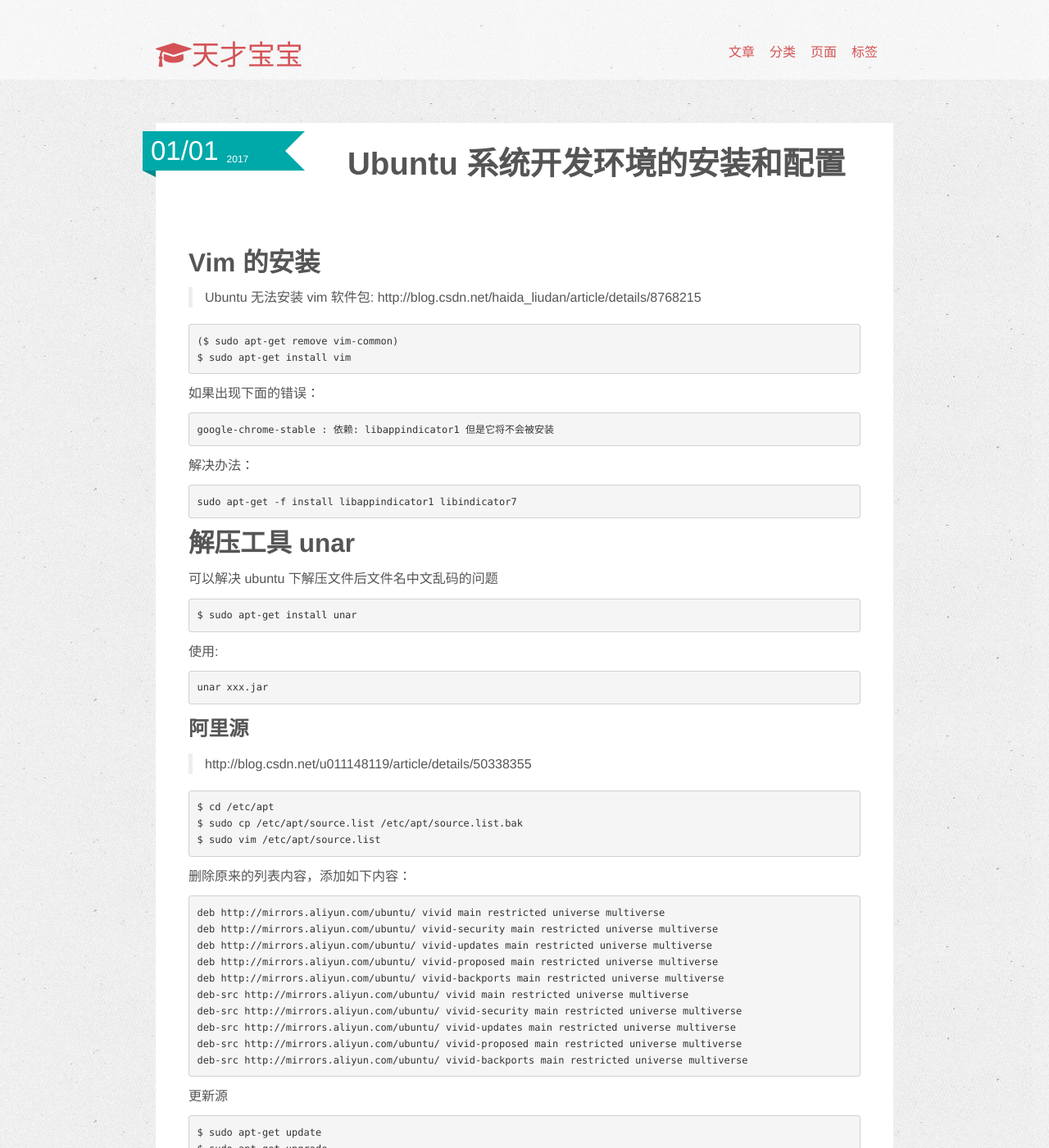
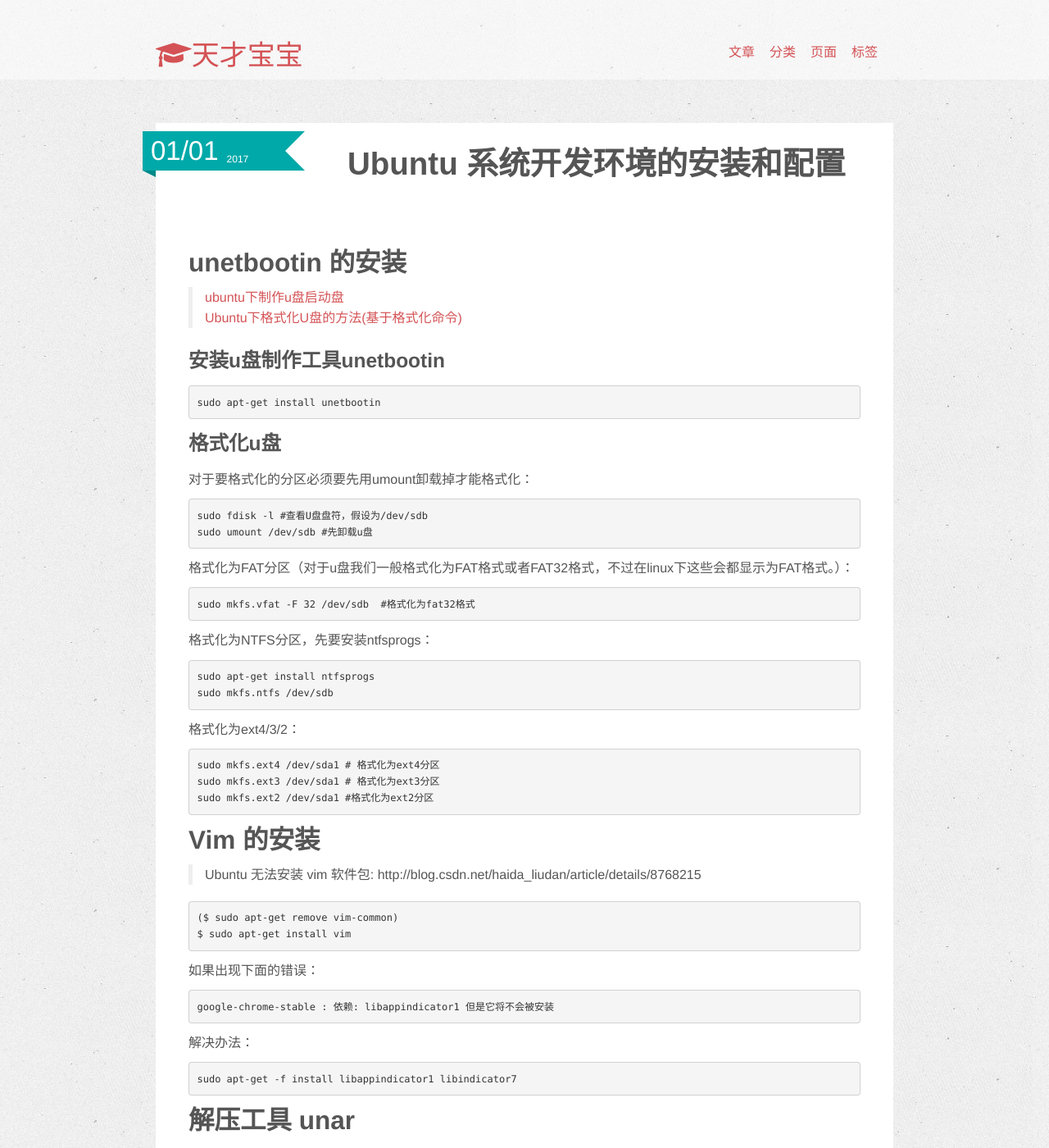
Before and after one commit to wanlp10/wuchao.github.io, a Jekyll site: the page built from _posts/2017-01-01-Ubuntu-Java-Env-Configuration.md, in a window 1280 px wide and 1400 px high. Shown: the whole window at 82% size. Built offline with Jekyll 4.4.1, drawn with Linux system fonts in a browser that asks for light colours; nearby versions of some CDN libraries; comment, search, counter and statistics services are not loaded; some of the changed text lies outside the part shown.

Commit message:
initial commit.

````diff
--- a/_posts/2017-01-01-Ubuntu-Java-Env-Configuration.md
+++ b/_posts/2017-01-01-Ubuntu-Java-Env-Configuration.md
@@ -10,6 +10,41 @@ tags : [Ubuntu]
 ---
 
 <!--break-->
+
+## unetbootin 的安装
+> [ubuntu下制作u盘启动盘](http://blog.csdn.net/l0605020112/article/details/20048899)
+>
+> [Ubuntu下格式化U盘的方法(基于格式化命令)](http://mtoou.info/ubuntu-geshihua-upan/)
+
+### 安装u盘制作工具unetbootin
+```
+sudo apt-get install unetbootin
+```
+
+### 格式化u盘
+对于要格式化的分区必须要先用umount卸载掉才能格式化：
+```
+sudo fdisk -l #查看U盘盘符，假设为/dev/sdb
+sudo umount /dev/sdb #先卸载u盘
+```
+
+格式化为FAT分区（对于u盘我们一般格式化为FAT格式或者FAT32格式，不过在linux下这些会都显示为FAT格式。）：
+```
+sudo mkfs.vfat -F 32 /dev/sdb  #格式化为fat32格式
+```
+
+格式化为NTFS分区，先要安装ntfsprogs：
+```
+sudo apt-get install ntfsprogs
+sudo mkfs.ntfs /dev/sdb
+```
+
+格式化为ext4/3/2：
+```
+sudo mkfs.ext4 /dev/sda1 # 格式化为ext4分区
+sudo mkfs.ext3 /dev/sda1 # 格式化为ext3分区
+sudo mkfs.ext2 /dev/sda1 #格式化为ext2分区
+```
 
 
 ## Vim 的安装
````
Also changed, not shown: other parts of _posts/2017-01-01-Ubuntu-Java-Env-Configuration.md (+1 -1 lines).
